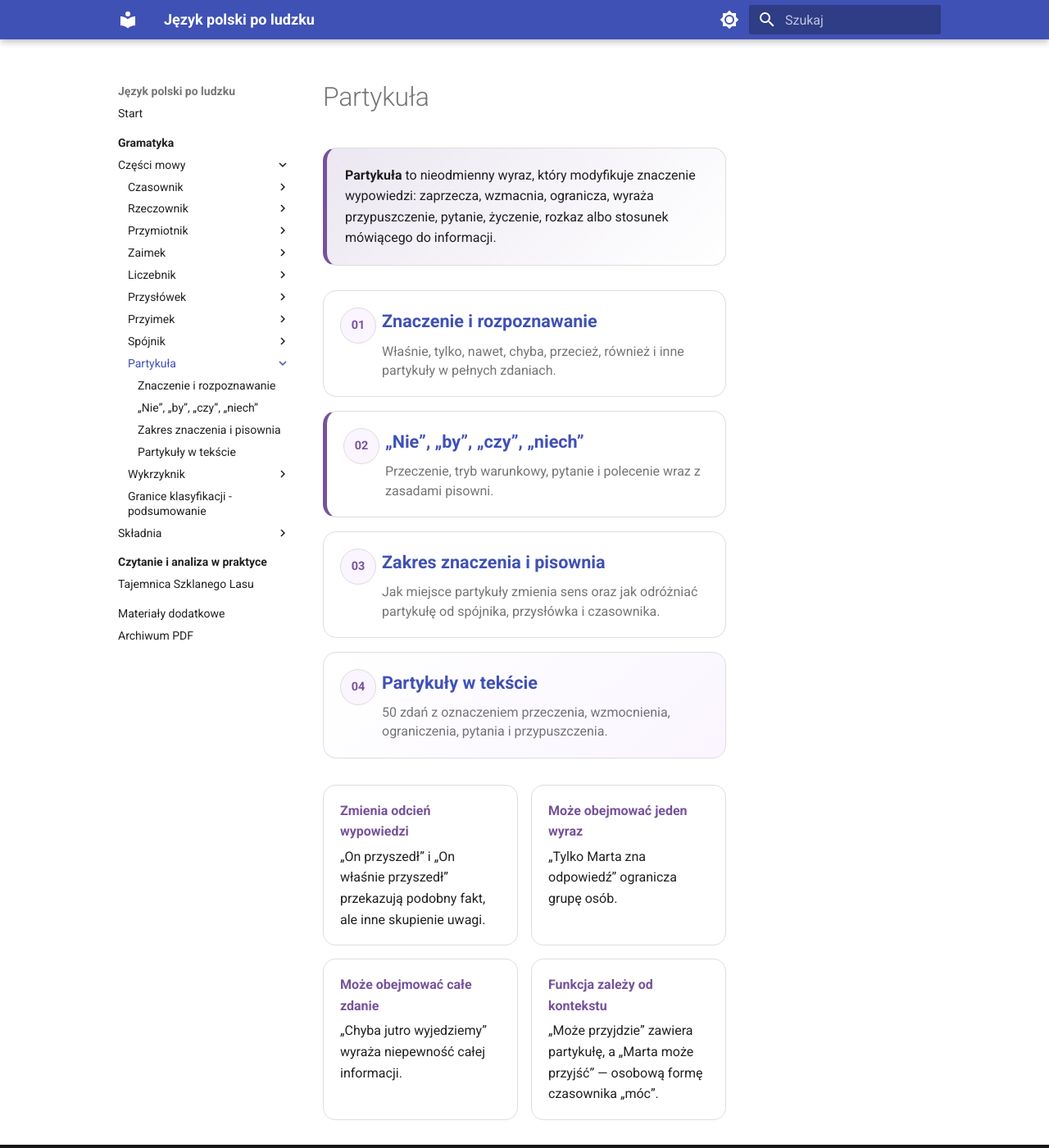
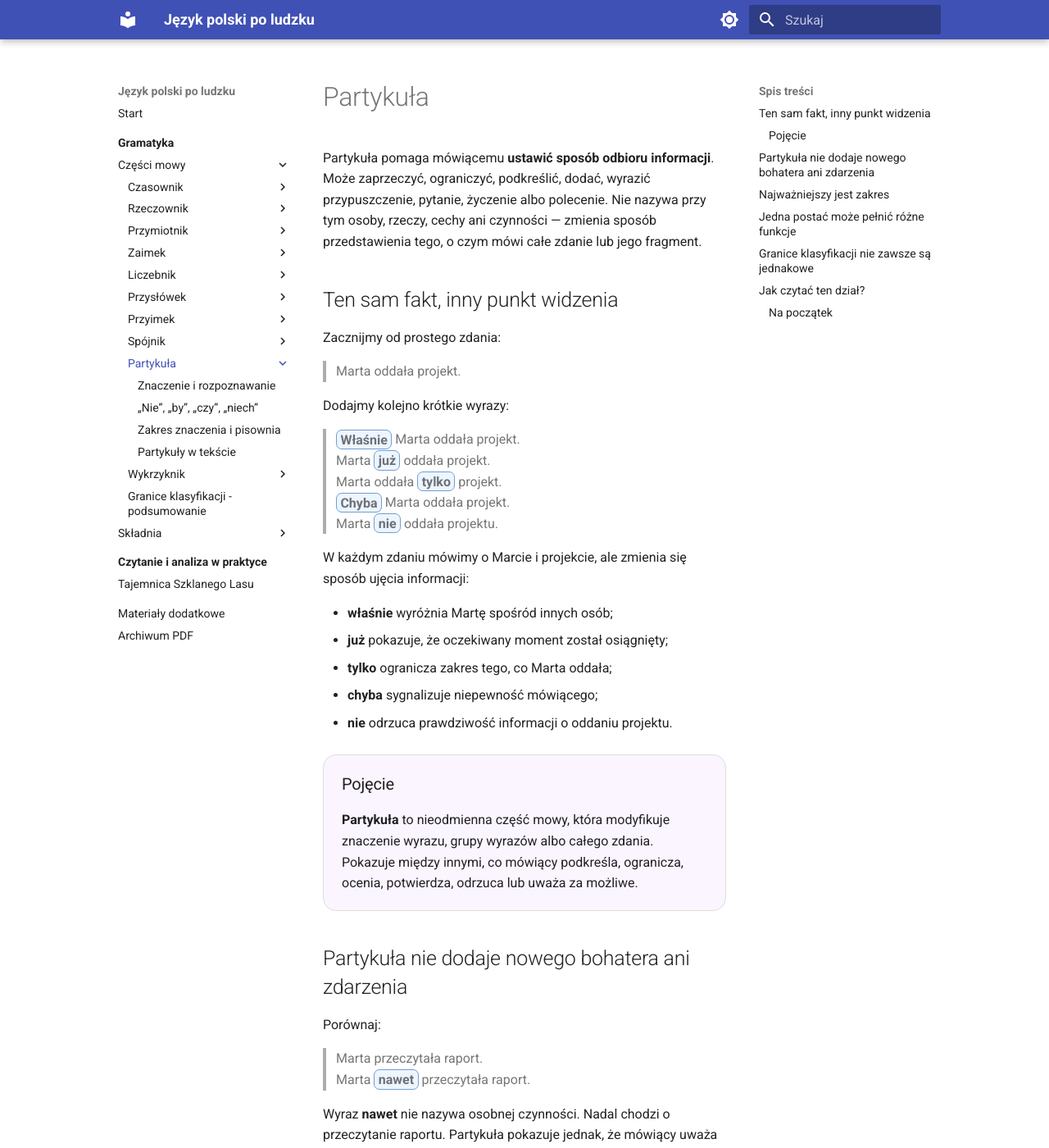
Before and after one commit to dchorazkiewicz/SP_JP, an MkDocs documentation site: the page built from docs/gramatyka/czesci-mowy/partykula/index.md, in a window 1280 px wide and 1400 px high. Shown: the whole window at 82% size. Built offline with MkDocs 1.6.1 and Material for MkDocs 9.7.7, drawn with Linux system fonts in a browser that asks for light colours; some of the changed text lies outside the part shown.

Commit message:
Rozbuduj wprowadzenie do partykuły

```diff
--- a/docs/gramatyka/czesci-mowy/partykula/index.md
+++ b/docs/gramatyka/czesci-mowy/partykula/index.md
@@ -2,30 +2,122 @@
 
 <div class="particle-lesson" markdown>
 
-<div class="indecl-lead">
-<strong>Partykuła</strong> to nieodmienny wyraz, który modyfikuje znaczenie wypowiedzi: zaprzecza, wzmacnia, ogranicza, wyraża przypuszczenie, pytanie, życzenie, rozkaz albo stosunek mówiącego do informacji.
+<div class="lesson-lead" markdown>
+
+Partykuła pomaga mówiącemu **ustawić sposób odbioru informacji**. Może zaprzeczyć, ograniczyć, podkreślić, dodać, wyrazić przypuszczenie, pytanie, życzenie albo polecenie. Nie nazywa przy tym osoby, rzeczy, cechy ani czynności — zmienia sposób przedstawienia tego, o czym mówi całe zdanie lub jego fragment.
+
 </div>
 
+## Ten sam fakt, inny punkt widzenia
+
+Zacznijmy od prostego zdania:
+
+> Marta oddała projekt.
+
+Dodajmy kolejno krótkie wyrazy:
+
+> <span class="indecl-focus">Właśnie</span> Marta oddała projekt.
+> Marta <span class="indecl-focus">już</span> oddała projekt.
+> Marta oddała <span class="indecl-focus">tylko</span> projekt.
+> <span class="indecl-focus">Chyba</span> Marta oddała projekt.
+> Marta <span class="indecl-focus">nie</span> oddała projektu.
+
+W każdym zdaniu mówimy o Marcie i projekcie, ale zmienia się sposób ujęcia informacji:
+
+- **właśnie** wyróżnia Martę spośród innych osób;
+- **już** pokazuje, że oczekiwany moment został osiągnięty;
+- **tylko** ogranicza zakres tego, co Marta oddała;
+- **chyba** sygnalizuje niepewność mówiącego;
+- **nie** odrzuca prawdziwość informacji o oddaniu projektu.
+
+<div class="indecl-summary">
+<h3>Pojęcie</h3>
+
+<strong>Partykuła</strong> to nieodmienna część mowy, która modyfikuje znaczenie wyrazu, grupy wyrazów albo całego zdania. Pokazuje między innymi, co mówiący podkreśla, ogranicza, ocenia, potwierdza, odrzuca lub uważa za możliwe.
+
+</div>
+
+## Partykuła nie dodaje nowego bohatera ani zdarzenia
+
+Porównaj:
+
+> Marta przeczytała raport.
+> Marta <span class="indecl-focus">nawet</span> przeczytała raport.
+
+Wyraz **nawet** nie nazywa osobnej czynności. Nadal chodzi o przeczytanie raportu. Partykuła pokazuje jednak, że mówiący uważa tę czynność za nieoczekiwaną albo szczególnie godną uwagi.
+
+Podobnie w zdaniu:
+
+> Paweł <span class="indecl-focus">też</span> przyszedł na spotkanie.
+
+**Też** nie nazywa kolejnej osoby. Informuje, że Paweł dołącza do osób, o których podobną informację można już było powiedzieć.
+
+Partykuła zwykle nie jest więc samodzielnym członem zdania takim jak podmiot, dopełnienie lub okolicznik. Działa na inną część wypowiedzi i zmienia sposób jej odczytania.
+
+## Najważniejszy jest zakres
+
+> <span class="indecl-focus">Tylko Marta</span> przeczytała raport.
+> Marta <span class="indecl-focus">tylko przeczytała</span> raport.
+> Marta przeczytała <span class="indecl-focus">tylko raport</span>.
+
+W pierwszym zdaniu ograniczenie dotyczy osoby: nikt poza Martą nie przeczytał raportu. W drugim dotyczy czynności: Marta przeczytała dokument, ale go nie poprawiała ani nie omawiała. W trzecim obejmuje przedmiot czynności: przeczytała raport, lecz nie załączniki.
+
+Sama obecność partykuły nie wystarcza więc do wyjaśnienia znaczenia. Trzeba ustalić, **który fragment wypowiedzi znajduje się w jej zasięgu**.
+
+## Jedna postać może pełnić różne funkcje
+
+> <span class="indecl-focus">Może</span> jutro przyjedzie.
+> Marta <span class="indecl-focus">może</span> jutro przyjechać.
+
+W pierwszym zdaniu **może** wyraża przypuszczenie i jest partykułą. W drugim jest formą czasownika **móc** i łączy się z bezokolicznikiem **przyjechać**.
+
+> <span class="indecl-focus">Czy</span> Marta przyjedzie?
+> Nie wiem, <span class="indecl-focus">czy</span> Marta przyjedzie.
+
+W pytaniu niezależnym **czy** pełni funkcję partykuły pytajnej. W drugim zdaniu wprowadza pytanie zależne i jest opisywane jako spójnik.
+
+Takie przykłady pokazują, że części mowy nie rozpoznajemy wyłącznie po wyglądzie wyrazu. Liczą się jego znaczenie, otoczenie i funkcja w konkretnym zdaniu.
+
+## Granice klasyfikacji nie zawsze są jednakowe
+
+Wyrazy takie jak **pewnie, właśnie, dopiero, jednak, niestety** bywają opisywane różnie w zależności od zdania i przyjętej tradycji gramatycznej. Mogą zbliżać się do przysłówków, partykuł albo wyrazów nawiązujących.
+
+W tym dziale będziemy stosować praktyczne kryterium: sprawdzimy, czy dany wyraz przede wszystkim określa sposób, czas lub miejsce czynności, czy raczej komentuje informację, ustawia jej zakres albo pokazuje stosunek mówiącego.
+
+> Paweł <span class="indecl-focus">pewnie</span> zamknął drzwi.
+
+Zdanie może znaczyć, że Paweł zamknął drzwi **prawdopodobnie** — wtedy wyraz komentuje prawdziwość informacji. Może też znaczyć, że zamknął je **zdecydowanie i bez wahania** — wtedy wyraz określa sposób czynności. Bez kontekstu interpretacja może pozostać niejednoznaczna.
+
+## Jak czytać ten dział?
+
+Najpierw zobaczymy, jakie odcienie znaczenia wprowadzają partykuły i jak odróżniać je od innych części mowy. Następnie przyjrzymy się czterem szczególnie ważnym elementom: **nie, by, czy** i **niech**. Później zbadamy zakres partykuły, jej miejsce w zdaniu oraz zasady pisowni. Na końcu sprawdzimy, jak niewielkie wyrazy prowadzą odbiorcę przez całą opowieść.
+
 <div class="indecl-topic-grid">
-  <a class="indecl-topic-card" href="znaczenie-i-rozpoznawanie/">
-    <span class="indecl-topic-number">01</span><strong>Znaczenie i rozpoznawanie</strong><span>Właśnie, tylko, nawet, chyba, przecież, również i inne partykuły w pełnych zdaniach.</span>
+  <a class="indecl-topic-card indecl-topic-card--primary" href="znaczenie-i-rozpoznawanie/">
+    <span class="indecl-topic-number">01</span><strong>Co zmienia partykuła i jak ją rozpoznać?</strong><span>Podkreślenie, ograniczenie, dodawanie, przypuszczenie i stosunek mówiącego do informacji.</span>
   </a>
-  <a class="indecl-topic-card indecl-topic-card--primary" href="nie-by-czy-niech/">
-    <span class="indecl-topic-number">02</span><strong>„Nie”, „by”, „czy”, „niech”</strong><span>Przeczenie, tryb warunkowy, pytanie i polecenie wraz z zasadami pisowni.</span>
+  <a class="indecl-topic-card" href="nie-by-czy-niech/">
+    <span class="indecl-topic-number">02</span><strong>„Nie”, „by”, „czy” i „niech”</strong><span>Przeczenie, możliwość warunkowa, pytanie, polecenie i życzenie oraz aktualne zasady pisowni.</span>
   </a>
   <a class="indecl-topic-card" href="zakres-znaczenia-i-pisownia/">
-    <span class="indecl-topic-number">03</span><strong>Zakres znaczenia i pisownia</strong><span>Jak miejsce partykuły zmienia sens oraz jak odróżniać partykułę od spójnika, przysłówka i czasownika.</span>
+    <span class="indecl-topic-number">03</span><strong>Zakres, miejsce i zapis</strong><span>Dlaczego położenie partykuły zmienia sens i kiedy zapisujemy cząstki łącznie, a kiedy rozdzielnie.</span>
   </a>
   <a class="indecl-topic-card indecl-topic-card--reading" href="partykuly-w-tekscie/">
-    <span class="indecl-topic-number">04</span><strong>Partykuły w tekście</strong><span>50 zdań z oznaczeniem przeczenia, wzmocnienia, ograniczenia, pytania i przypuszczenia.</span>
+    <span class="indecl-topic-number">04</span><strong>Partykuły w opowieści</strong><span>Jak podkreślają decyzje, budują niepewność, ograniczają możliwości i ujawniają punkt widzenia bohaterów.</span>
   </a>
 </div>
 
-<div class="indecl-concept-grid">
-  <div class="indecl-concept-card"><strong>Zmienia odcień wypowiedzi</strong>„On przyszedł” i „On właśnie przyszedł” przekazują podobny fakt, ale inne skupienie uwagi.</div>
-  <div class="indecl-concept-card"><strong>Może obejmować jeden wyraz</strong>„Tylko Marta zna odpowiedź” ogranicza grupę osób.</div>
-  <div class="indecl-concept-card"><strong>Może obejmować całe zdanie</strong>„Chyba jutro wyjedziemy” wyraża niepewność całej informacji.</div>
-  <div class="indecl-concept-card"><strong>Funkcja zależy od kontekstu</strong>„Może przyjdzie” zawiera partykułę, a „Marta może przyjść” — osobową formę czasownika „móc”.</div>
+<div class="indecl-summary">
+<h3>Na początek</h3>
+<ul>
+  <li>Partykuła nie nazywa nowego obiektu ani zdarzenia, lecz zmienia sposób przedstawienia informacji.</li>
+  <li>Może obejmować jeden wyraz, grupę wyrazów albo całe zdanie.</li>
+  <li>Jej położenie często wskazuje, którego fragmentu dotyczy podkreślenie, ograniczenie lub ocena.</li>
+  <li>Ten sam zapis może w innym zdaniu należeć do innej części mowy.</li>
+  <li>Partykułę najlepiej rozpoznawać przez porównanie zdania z nią i bez niej.</li>
+</ul>
 </div>
 
+[Przejdź do pierwszej lekcji](znaczenie-i-rozpoznawanie/){ .md-button .md-button--primary }
+
 </div>
```
